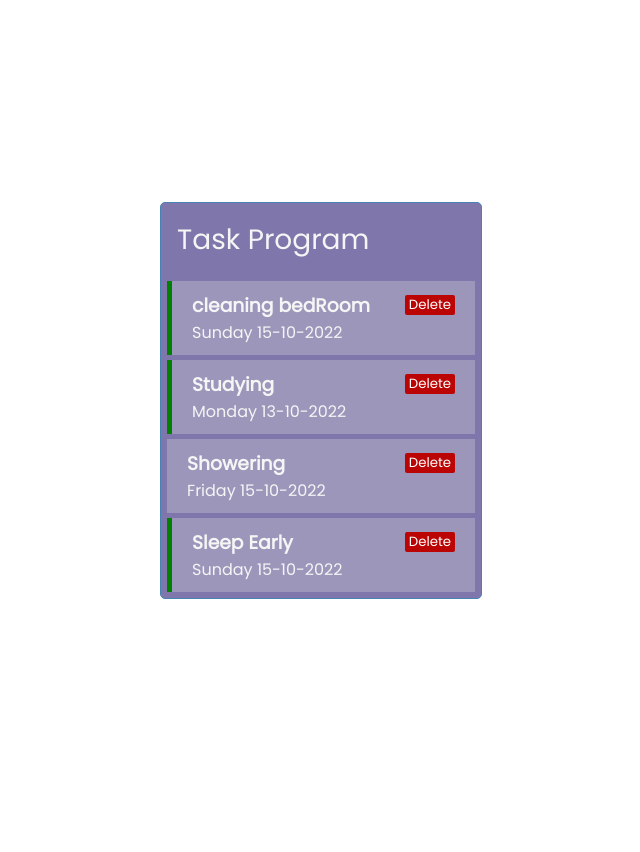
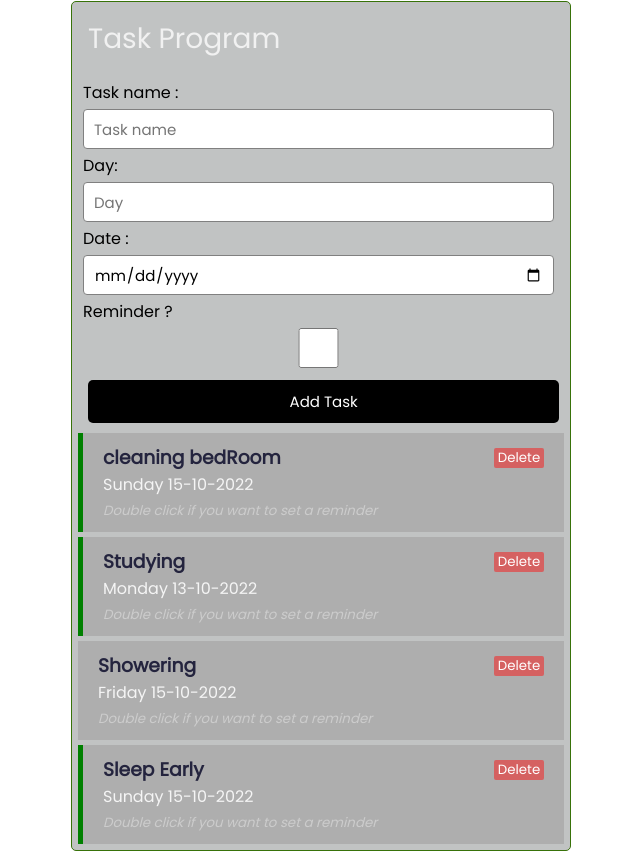
Before and after one commit to hazem237/First-React-App, a React (Create React App) app: page / in a window 1280 px wide. Shown: the whole page, without its empty margins (319-959 px from the left). Before the commit the page ends 800 px from the top, so only its background shows below. Built offline with nearby package versions, Linux system fonts and the light colour scheme.

Commit message:
Did Form style

```diff
--- a/src/App.js
+++ b/src/App.js
@@ -1,6 +1,7 @@
 import Header from './componets/Header';
 import Tasks from './componets/Tasks';
 import { useState } from 'react'
+import Form from './componets/Form';
 
 
 function App() {
@@ -49,6 +50,7 @@ function App() {
   return (
     <div className='container'>
       <Header />
+      <Form />
       {TasksData.length > 0 ? <Tasks tasks={TasksData} onDeleteClick={dele}
         remind={reminderClick} /> : "No Tasks to show"}
     </div>
--- /dev/null
+++ b/src/componets/Form.js
@@ -0,0 +1,27 @@
+import React from 'react'
+
+const Form = () => {
+    return (
+        <form className='form-control '>
+            <div className='form-container'>
+                <label>
+                    Task name :
+                </label>
+                <input type='text' placeholder='Task name' ></input>
+                <label>
+                    Day:
+                </label>
+                <input type='text' placeholder='Day' ></input>
+                <label>
+                    Date :
+                </label>
+                <input type='date' placeholder='Date' ></input>
+                <label>Reminder ?</label>
+                <input type='checkbox'  ></input>
+                <button className='btn form-button' type='submit'> Add Task</button>
+            </div>
+        </form>
+    )
+}
+
+export default Form
--- a/src/componets/Task.js
+++ b/src/componets/Task.js
@@ -5,10 +5,11 @@ const Task = ({ task, d, reminder }) => {
 
     return (
         <div className={`task ${task.reminder ? 'reminder' : ''}`}  onDoubleClick={()=> reminder(task.id)}>
-            <h3>{task.text} <button className="btn-cansel"
+            <h3 className="Task-Name">{task.text} <button className="btn-cansel"
                 onClick={()=> d(task.id)}
             >Delete</button></h3>
             <p>{task.day}  {task.date}</p>
+            <small><i>Double click if you want to set a reminder</i></small>
         </div>
     )
 }
--- a/src/index.css
+++ b/src/index.css
@@ -54,14 +54,14 @@ body {
 }
 
 .container {
-  max-width: 66vh;
+  width: 500px;
   margin: 1px auto;
   overflow: auto;
   min-height: 300px;
-  border: 1px solid steelblue;
+  border: 1px solid rgb(56, 114, 9);
   padding: 1px;
   border-radius: 5px;
-  background-color: #453a85af;
+  background-color: #61666463;
 }
 
 .header {
@@ -73,6 +73,7 @@ body {
   margin-left: 15px;
   margin-top: 15px;
   margin-right: 15px;
+  color: rgb(241, 241, 241);
 
 }
 
@@ -104,7 +105,7 @@ body {
 }
 
 .task {
-  background: #dfdddd4d;
+  background: #5e5d5d33;
   margin: 5px;
   padding: 10px 20px;
   cursor: pointer;
@@ -113,6 +114,14 @@ body {
   -moz-user-select: none;
   -ms-user-select: none;
   user-select: none;
+}
+
+small {
+  color: rgba(252, 252, 252, 0.384);
+}
+
+.Task-Name {
+  color: #0c0c2bd8;
 }
 
 .task.reminder {
@@ -130,19 +139,33 @@ body {
 }
 
 .form-control {
-  margin: 20px 0;
+ font-family: inherit;
+  margin-left: 10px;
+
 }
 
 .form-control label {
   display: block;
+  color: #000;
+  margin-top: 4px;
 }
 
 .form-control input {
-  width: 100%;
+  width: 97%;
   height: 40px;
-  margin: 5px;
-  padding: 3px 7px;
-  font-size: 17px;
+  padding: 4px 10px;
+  font-size: 15px;
+  font-family: inherit;
+  margin-top: 4px;
+  border-radius: 4px;
+  border: 1px solid gray;
+
+
+}
+.form-control input [type="checkbox"]{
+
+width: 100px;
+
 }
 
 .form-control-check {
@@ -160,6 +183,17 @@ body {
   height: 20px;
 }
 
+.form-button {
+  width: 97%;
+}
+.form-button:hover
+{
+  background-color: rgb(102, 102, 102);
+}
+.reminderBox
+{
+ margin-top: 100px;
+}
 footer {
   margin-top: 30px;
   text-align: center;
@@ -470,7 +504,7 @@ h1 {
   border-radius: 2px;
   border: none;
   color: white;
-  background-color: rgb(187, 4, 4);
+  background-color: rgba(241, 42, 42, 0.582);
   cursor: pointer;
 
 }
```
